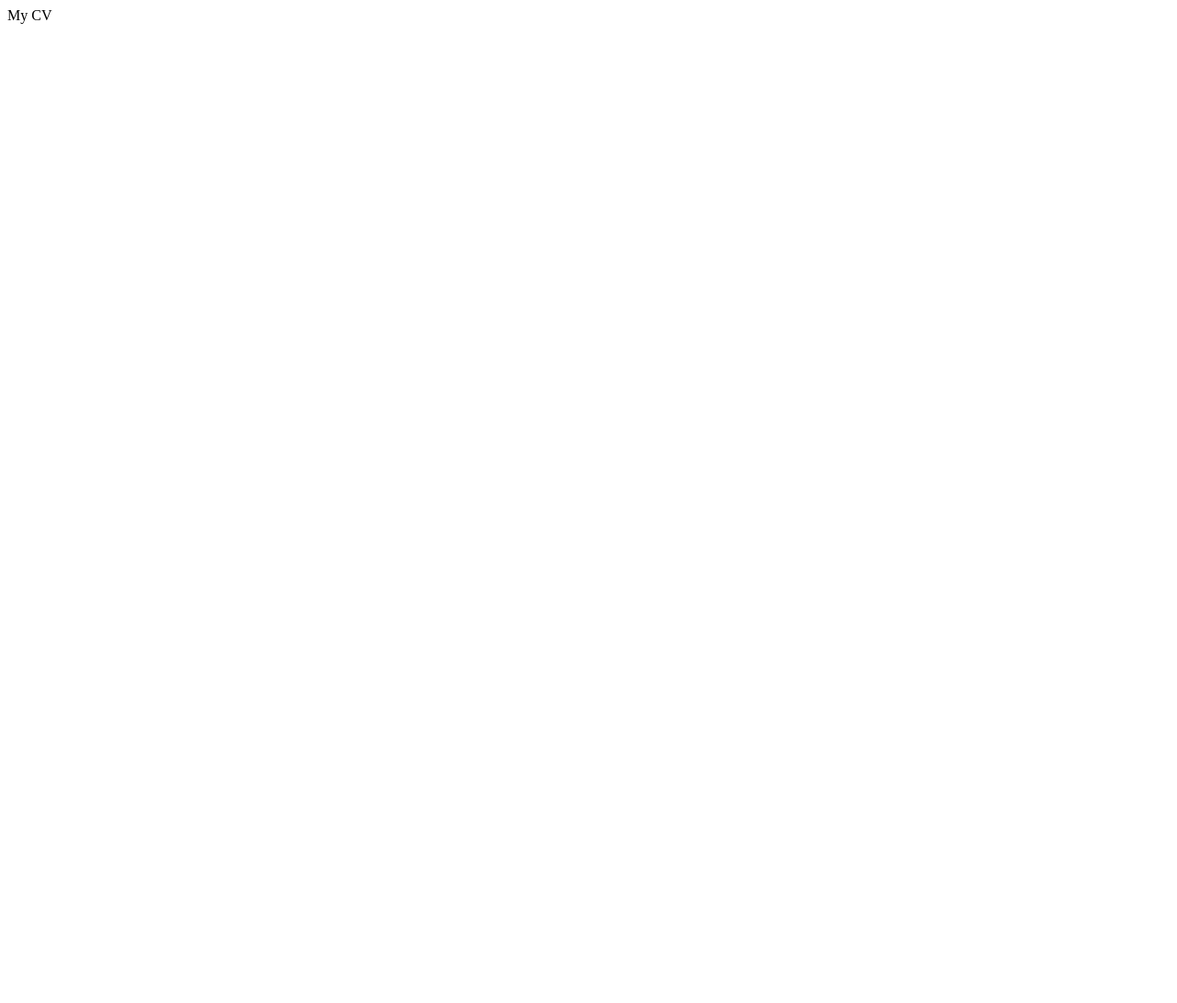
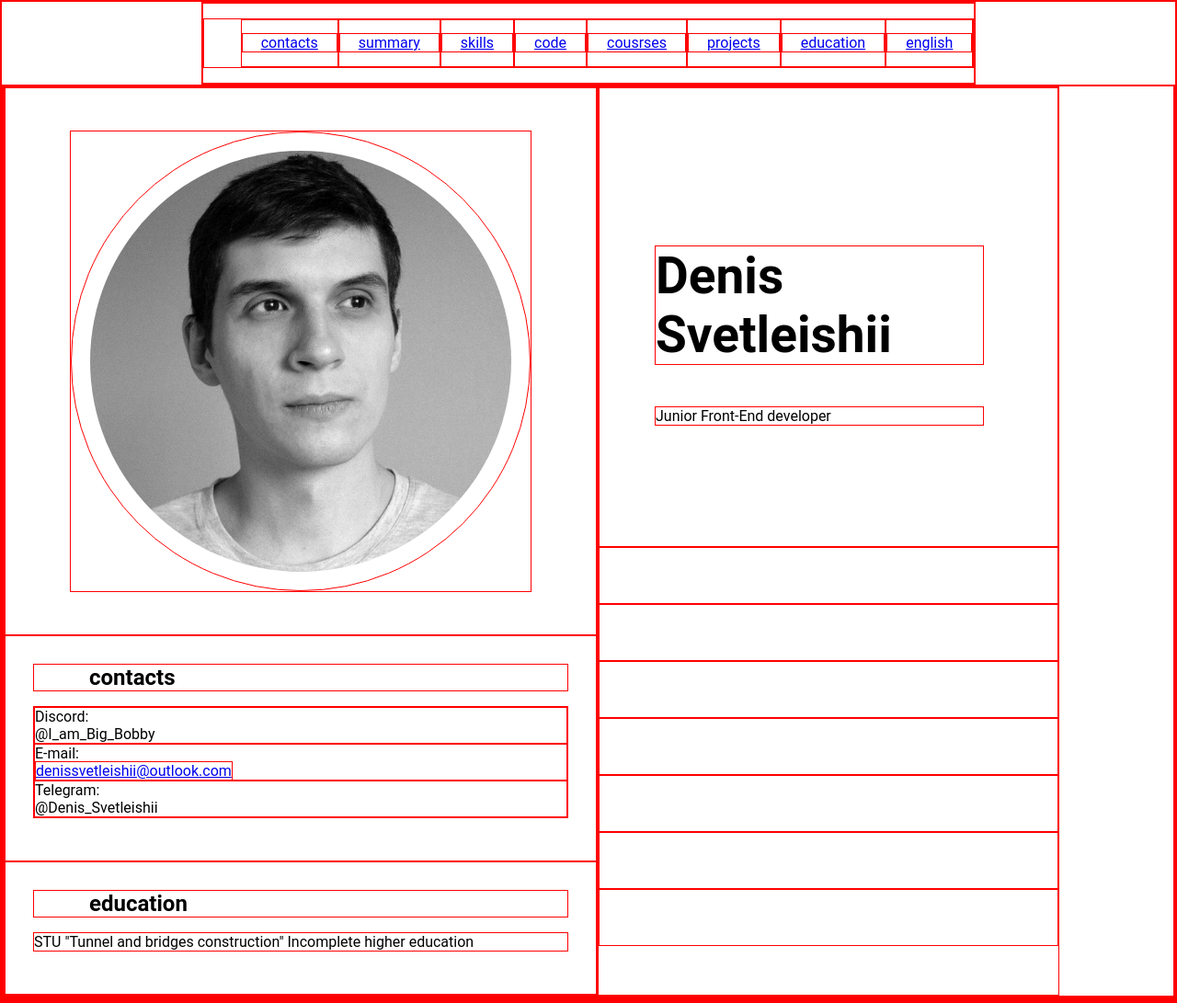
Before and after one commit to IamBigBobby/CV, a plain HTML site: page index.html in a window 1280 px wide. Shown: the whole page at 92% size. Before the commit the page ends 800 px from the top, so only its background shows below. Drawn offline with Linux system fonts and the light colour scheme.

Commit message:
init:start cv#3

```diff
--- a/index.html
+++ b/index.html
@@ -4,9 +4,76 @@
     <meta charset="UTF-8">
     <meta http-equiv="X-UA-Compatible" content="IE=edge">
     <meta name="viewport" content="width=device-width, initial-scale=1.0">
-    <title>Document</title>
+    <link rel="stylesheet" href="style.css">
+    <title>CV of Denis Svetleishii</title>
 </head>
 <body>
-    My CV
+    <head class="header">
+        <div class="container">
+            <nav class="nav">
+                <ul class="nav-list">
+                    <li class="nav-item"><a href="#contacts" class="nav-link">contacts</a></li>
+                    <li class="nav-item"><a href="#summary" class="nav-link">summary</a></li>
+                    <li class="nav-item"><a href="#skills" class="nav-link">skills</a></li>
+                    <li class="nav-item"><a href="#code" class="nav-link">code</a></li>
+                    <li class="nav-item"><a href="#courses" class="nav-link">cousrses</a></li>
+                    <li class="nav-item"><a href="#projects" class="nav-link">projects</a></li>
+                    <li class="nav-item"><a href="#education" class="nav-link">education</a></li>
+                    <li class="nav-item"><a href="#english" class="nav-link">english</a></li>
+                </ul>
+            </nav>
+        </div>
+    </head>
+    <main class="main">
+        <div class="container">
+            <div class="left-side">
+                <section class="section" id="profile">
+                    <figure class="photo"><img src="assets/img/CV.jpg" alt="Приует:D"></а>
+                </section>
+                <section class="section" id="contacts">
+                    <h2 class="section-title">contacts</h2>
+                    <ul class="contact_list">
+                        <li class="contact_item">
+                            Discord:
+                            <br>
+                            @I_am_Big_Bobby
+                        </li>
+                        <li class="contact_item">
+                            E-mail:
+                            <br>
+                            <a href="mailto:denissvetleishii@outlook.com">denissvetleishii@outlook.com</a>
+                        </li>
+                        <li class="contact_item">
+                            Telegram:
+                            <br>
+                            @Denis_Svetleishii
+                        </li>
+                    </ul>
+                </section>
+                <section class="education" id="education">
+                    <h2 class="section-title">education</h2>
+                     <p>STU "Tunnel and bridges construction" Incomplete higher education</p>
+                </section>
+            </div>
+            <div class="right-side">
+                <section class="page-title">
+                    <h1 class="main-title">Denis Svetleishii</h1>
+                    <p>Junior Front-End developer</p>
+                </section>
+                <section class="section" id="summary"></section>
+                <section class="section" id="skills"></section>
+                <section class="section" id="code"></section>
+                <section class="section" id="courses"></section>
+                <section class="section" id="projects"></section>
+                <section class="section" id="education"></section>
+                <section class="section" id="languages"></section>
+            </div>
+        </div>
+    </main>
+    <footer class="footer">
+        <div class="container">
+
+        </div>
+    </footer>
 </body>
 </html>
--- a/style.css
+++ b/style.css
@@ -1,3 +1,68 @@
+/* general */
+*{
+    box-sizing: border-box;
+    border: 1px solid red;
+}
 html{
-    color: red;
+    scroll-behavior: smooth;
 }
+body{
+    display: flex;
+    flex-direction: column;
+    justify-content: space-between;
+    margin: 0;
+    padding: 0;
+    font-family: 'Roboto', sans-serif;
+}
+.container{
+    display: flex;
+    flex-wrap: nowrap;
+    max-width: 1440px;
+    margin: 0 auto;
+}
+section{
+    padding:30px;
+    display: block;
+}
+div{
+    display: block;
+}
+h1{
+    font-size: 55px;
+}
+h2{
+    position: relative;
+    margin: 0px;
+    padding-left: 60px;
+}
+/* navidation */
+.nav-list{
+    display: flex;
+    justify-content: flex-end;
+    align-items: center;
+    list-style: none;
+}
+.nav-link{
+    padding: 0 20px;
+    line-height: 50px;
+}
+/* left-side */
+/* photo */
+.photo img{
+    display: block;
+    padding: 20px;
+    width: 500px;
+    height: 500px;
+    border-radius: 50%;
+}
+/* contacts */
+.contact_item{
+    list-style: none;
+    margin-left: -40px;
+}
+/* page-title */
+.page-title{
+    width: 500px;
+    height: 500px;
+    padding: 125px 80px 125px 60px;
+}
```
Also changed, not shown: assets/img/CV.jpg (added).
